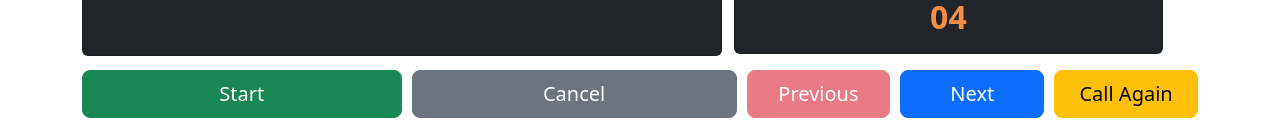
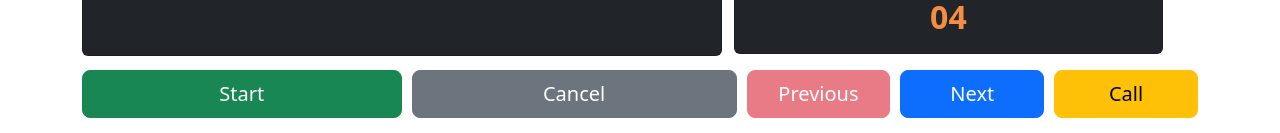
Before and after one commit to Findocx16/hospital_dashboard, a React (Create React App) app: page / in a window 1280 px wide. Shown: the part 664-797 px from the top of the page. Built offline with nearby package versions, Linux system fonts and the light colour scheme.

Commit message:
updated call

```diff
--- a/src/App.js
+++ b/src/App.js
@@ -11,6 +11,7 @@ function App() {
     const [waitingListOne, setWatingListOne] = useState(2);
     const [waitingListTwo, setWatingListTwo] = useState(3);
     const [waitingListThree, setWatingListThree] = useState(4);
+    const [call, setCall] = useState(true);
 
     const [lastCalledArray, setLastCalledArray] = useState([
         {
@@ -47,6 +48,7 @@ function App() {
         : { width: "33.5vw", height: "41.5vh", marginBottom: "10px" };
 
     const handleFinish = () => {
+        setCall(true);
         setTimeStorage1();
         setWatingListOne(waitingListOne + 1);
         setWatingListTwo(waitingListTwo + 1);
@@ -92,6 +94,7 @@ function App() {
     };
 
     const handleNext = () => {
+        setCall(true);
         setTimeStorage1();
         setWatingListOne(waitingListOne + 1);
         setWatingListTwo(waitingListTwo + 1);
@@ -148,6 +151,7 @@ function App() {
     //     setNowServing(waiting);
     // };
     const handlePrev = () => {
+        setCall(true);
         setWaiting(waiting - 1);
     };
 
@@ -172,6 +176,49 @@ function App() {
         let timerInterval;
         Swal.fire({
             title: "<span style='font-size: 160px;'>LAST CALL</span>",
+            html: `<span style='font-size: 150px; color: #f58d42;'>${
+                waiting < 10 ? "#0" + waiting : "#" + waiting
+            }</span>`,
+            timer: 10000,
+            didOpen: () => {
+                Swal.showLoading();
+                const b = Swal.getHtmlContainer().querySelector("b");
+                timerInterval = setInterval(() => {
+                    b.textContent = Swal.getTimerLeft();
+                }, 100);
+            },
+            willClose: () => {
+                clearInterval(timerInterval);
+            },
+        }).then((result) => {
+            /* Read more about handling dismissals below */
+            if (result.dismiss === Swal.DismissReason.timer) {
+                console.log("I was closed by the timer");
+            }
+        });
+    };
+
+    const handleCall = () => {
+        setCall(false);
+        setTimeStorage1();
+        const audio = new Audio(soundFile);
+
+        audio.addEventListener("error", () => {
+            console.error("Error loading audio file");
+        });
+
+        audio.addEventListener("ended", () => {
+            const message = `Calling for patient number ${waiting}`;
+            const speech = new SpeechSynthesisUtterance(message);
+            speech.lang = "en-US";
+            speechSynthesis.speak(speech);
+        });
+
+        audio.play();
+
+        let timerInterval;
+        Swal.fire({
+            title: "<span style='font-size: 100px;'>CALLING</span>",
             html: `<span style='font-size: 150px; color: #f58d42;'>${
                 waiting < 10 ? "#0" + waiting : "#" + waiting
             }</span>`,
@@ -474,6 +521,16 @@ function App() {
                         >
                             Next
                         </Button>
+                        {call ? (
+                            <Button
+                                variant='warning'
+                                size='lg'
+                                style={{ flex: 1 }}
+                                onClick={handleCall}
+                            >
+                                Call
+                            </Button>
+                        ) : (
                             <Button
                                 variant='warning'
                                 size='lg'
@@ -482,6 +539,7 @@ function App() {
                             >
                                 Call Again
                             </Button>
+                        )}
                     </div>
                 ) : (
                     ""
```
Lines whose indentation alone changed are shown as unchanged.
